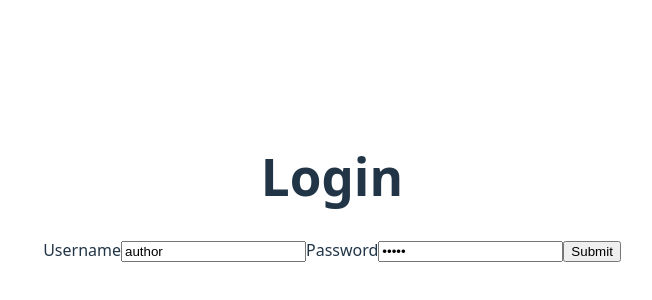
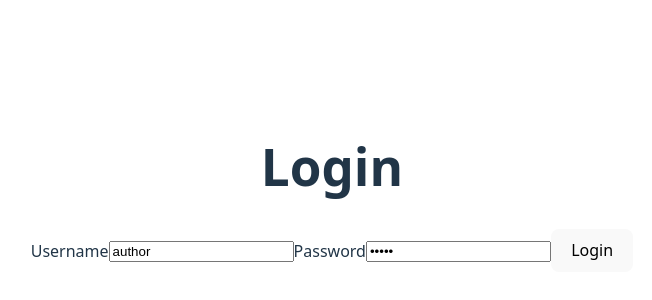
Before and after one commit to xzovy1/blog, a React (Vite) app in the folder author/: page /login in a window 1280 px wide. Shown: the part 212-512 px from the top of the page, without its empty margins (308-960 px from the left). Built offline with nearby package versions, Linux system fonts and the light colour scheme.

Commit message:
clean up

```diff
--- a/author/package.json
+++ b/author/package.json
@@ -10,8 +10,11 @@
     "preview": "vite preview"
   },
   "dependencies": {
+    "@tinymce/tinymce-react": "^6.3.0",
+    "html-react-parser": "^5.2.6",
     "react": "^19.1.0",
-    "react-dom": "^19.1.0"
+    "react-dom": "^19.1.0",
+    "react-router-dom": "^7.8.0"
   },
   "devDependencies": {
     "@eslint/js": "^9.30.1",
--- a/author/src/App.css
+++ b/author/src/App.css
@@ -46,7 +46,7 @@ ul{
 }
 
 .post{
-  background-color: rgb(83, 83, 83);
+  background-color: rgba(83, 83, 83, 0.369);
   padding: 1rem;
   margin: 1rem;
 
--- a/author/src/App.jsx
+++ b/author/src/App.jsx
@@ -13,6 +13,7 @@ function App() {
           authorization: `bearer ${localStorage.getItem("jwt")}`
           }
         }).then(response => {
+          console.log(response)
           if(response.ok){setIsAuthenticated(true)}
         })
     }catch(e){
@@ -23,7 +24,7 @@ function App() {
   if(isAuthenticated){
     return (
       <>
-        <h1>Hello blog post author!</h1>
+        <h1>Hello, author!</h1>
         <div>Welcome to your blog. This is where you can share your thoughts and ideas.</div>
         <Navbar />
         <Logout />
@@ -32,7 +33,7 @@ function App() {
   }else{
     return(
 
-      <>
+    <>
       <h1>Looks like there is nothing here.</h1>
       <Link to="/login">Login</Link>
     </>
--- a/author/src/BlogPosts.jsx
+++ b/author/src/BlogPosts.jsx
@@ -28,6 +28,8 @@ function BlogPosts() {
       <div>
         <h1>Posts</h1>
         <Link to="/posts/new">Create new Post</Link>
+        <br />
+        <Link to="/">Go Home</Link>
         {posts.map(post => {
           return <li key={post.id} id={post.id} className='post'>
            <PostInfo post={post} setPosts={setPosts}/>
--- a/author/src/Login.jsx
+++ b/author/src/Login.jsx
@@ -18,6 +18,7 @@ function Login() {
                 })
             if(!response.ok) throw new Error(`HTTP error. status: ${response.status}`)
             const data = await response.json();
+        console.log(data)
             if(data.token){
                 localStorage.setItem("jwt", data.token);
                 navigate('/');
@@ -37,9 +38,8 @@ function Login() {
                 <input type="text" name="username" id="username" value="author"/>
                 <label htmlFor="password">Password</label>
                 <input type="password" name="password" id="password" value="admin"/>
-                <input type="submit" />
+                <button>Login</button>
             </form>
-            {/* <NavLink to='/api/posts'>All Posts</NavLink> */}
         </div>
     )
 
```
Also changed, not shown: 2 other files (tests, documents, lock files or other folders).
